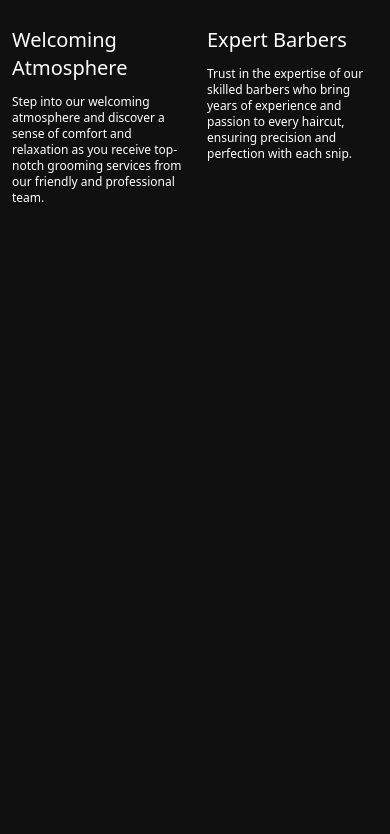
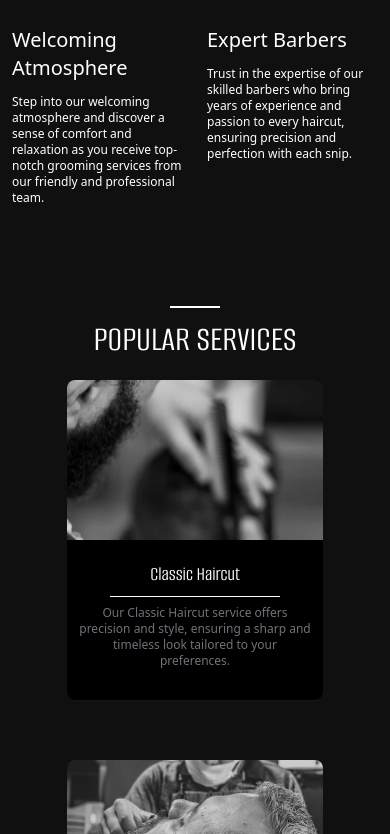
Before and after one commit to tidzi17/barbers-shop, a React (Create React App) app: page / in a window 390 px wide. Shown: the part 1166-2000 px from the top of the page. Before the commit the page ends 1416 px from the top, so only its background shows below. Built offline with nearby package versions, Linux system fonts and the light colour scheme; a web font is replaced by a local one.

Commit message:
responsive cards

```diff
--- a/src/components/services-href.jsx
+++ b/src/components/services-href.jsx
@@ -6,19 +6,19 @@ import '../index.css';
 export default function Services(){
     return(
         <div className="w-full">
-            <div className='w-full flex flex-col items-center py-20'>
+            <div className='w-full flex flex-col items-center  py-14 md:py-20'>
             <div className='m-auto flex flex-col items-center gap-3'>
                 <div className='w-[50px] h-[2px] bg-white'></div>
                 <h2 className='text-4xl text-white uppercase font-alumni'>Popular Services</h2>
             </div>
-            <div className='w-full'>
-                <div className='w-3/4  flex justify-center gap-7 m-auto mt-14 text-white'>
+            <div className='w-full '>
+                <div className='w-full items-center  md:px-16 lg:w-3/4 h-full flex flex-col md:flex-row justify-center gap-5 m-auto  mt-5 md:mt-14 text-white'>
                     {PopularServices.map((item, index) => (
-                    <div key={index} id='card' className='group w-1/4 h-[400px] bg-black flex flex-col text-center overflow-hidden relative rounded-lg shadow-sm shadow-zinc-900'>
+                    <div key={index} id='card' className='group w-64 md:w-80 h-80 md:h-96 lg:h-[30rem] mb-10  bg-black flex flex-col text-center overflow-hidden relative rounded-lg shadow-sm shadow-zinc-900'>
                     <img src={item.image} alt='service1' className='h-1/2 w-full object-cover grayscale opacity-85  transition-transform duration-500 ease-in-out transform group-hover:scale-105 group-hover:grayscale-0 group-hover:opacity-50 cursor-pointer'/>
-                    <h3 className='font-alumni text-2xl mt-5 mb-2'>{item.title}</h3>
+                    <h3 className='font-alumni text-xl lg:text-2xl mt-5 mb-2'>{item.title}</h3>
                     <div className='w-8/12 h-[1px] bg-white self-center mb-2'></div>
-                    <p className='text-base text-zinc-500 w-11/12 self-center'>{item.text}</p>
+                    <p className='text-xs lg:text-base text-zinc-500 w-11/12 self-center'>{item.text}</p>
                     </div>
                     ))}
 
--- a/src/pages/home.jsx
+++ b/src/pages/home.jsx
@@ -20,7 +20,7 @@ export default function Home(){
     <>
      <HomeLanding />
      <HomeSectionFirst />
-    {/*  <Services /> */}
+     <Services />
      {/* <HomeGallery /> */}
      {/* <TeamMasters /> */}
      {/* <HomePricesMenu /> */}
```
